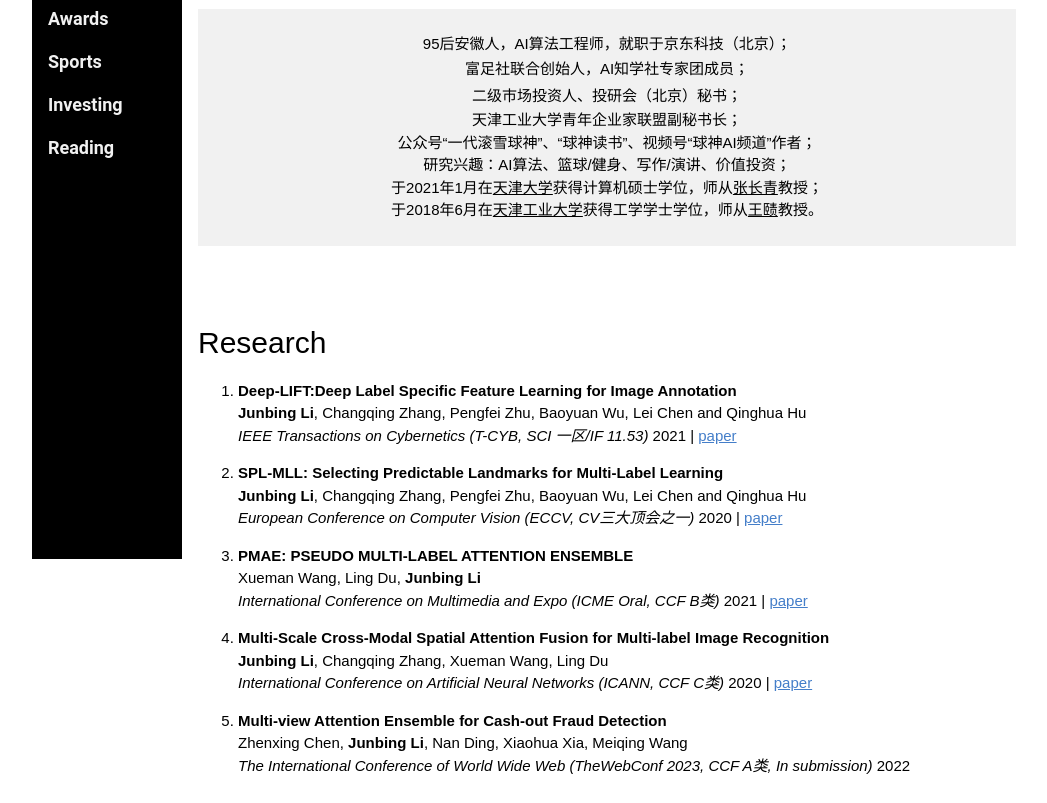
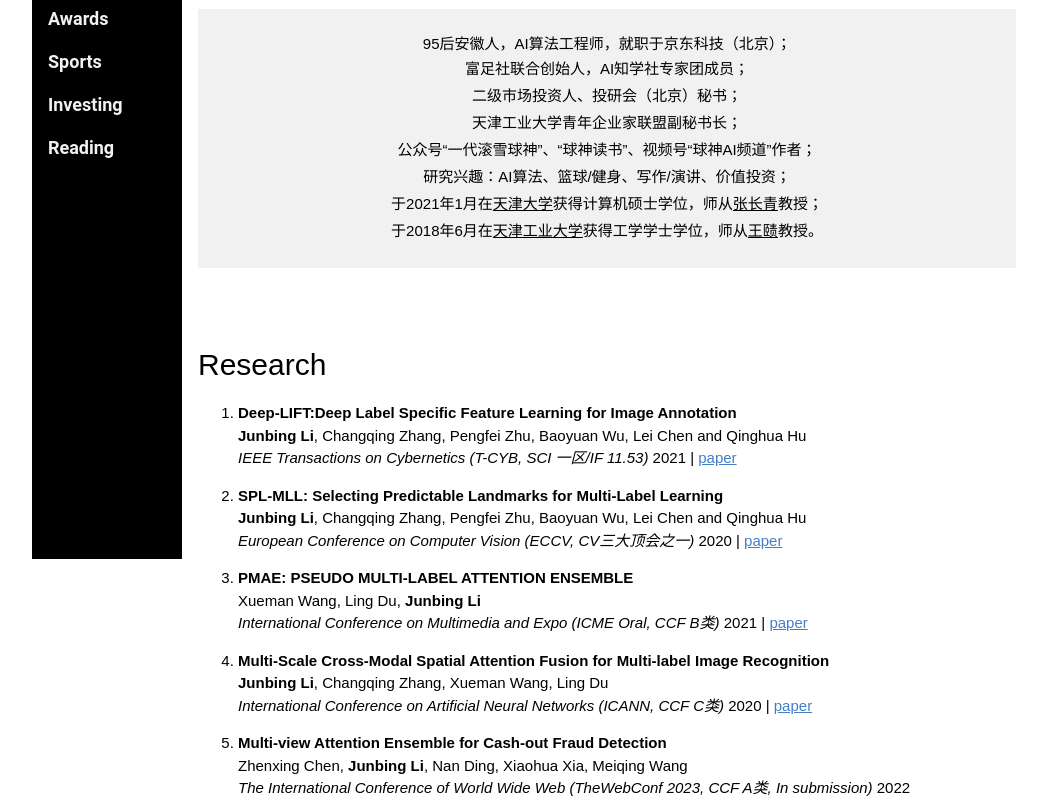
Before and after one commit to yidaiqiushen/yidaiqiushen.github.io, a plain HTML site: page index.html in a window 1280 px wide. Shown: the part 241-1044 px from the top of the page, without its empty margins (108-1155 px from the left). Drawn offline with Linux system fonts and the light colour scheme.

Commit message:
Update index.html

```diff
--- a/index.html
+++ b/index.html
@@ -109,19 +109,19 @@
         <p class="w3-center" style="width:100%; margin:0 auto; max-width:500px; line-height: 1.8">
           二级市场投资人、投研会（北京）秘书；
         </p>
-        <p class="w3-center" style="width:100%; margin:0 auto; max-width:500px">
+        <p class="w3-center" style="width:100%; margin:0 auto; max-width:500px; line-height: 1.8">
           天津工业大学青年企业家联盟副秘书长；
         </p>
-        <p class="w3-center" style="width:100%; margin:0 auto; max-width:500px">
+        <p class="w3-center" style="width:100%; margin:0 auto; max-width:500px; line-height: 1.8">
           公众号“一代滚雪球神”、“球神读书”、视频号“球神AI频道”作者；
         </p>
-        <p class="w3-center" style="width:100%; margin:0 auto; max-width:500px">
+        <p class="w3-center" style="width:100%; margin:0 auto; max-width:500px; line-height: 1.8">
           研究兴趣：AI算法、篮球/健身、写作/演讲、价值投资；
         </p>
-        <p class="w3-center" style="width:100%; margin:0 auto; max-width:500px">
+        <p class="w3-center" style="width:100%; margin:0 auto; max-width:500px; line-height: 1.8">
           于2021年1月在<a href="http://www.tju.edu.cn/">天津大学</a>获得计算机硕士学位，师从<a href="http://cic.tju.edu.cn/faculty/zhangchangqing/index.html">张长青</a>教授；
         </p>
-        <p class="w3-center" style="width:100%; margin:0 auto; max-width:500px">
+        <p class="w3-center" style="width:100%; margin:0 auto; max-width:500px; line-height: 1.8">
           于2018年6月在<a href="https://www.tiangong.edu.cn/">天津工业大学</a>获得工学学士学位，师从<a href="https://ss.tiangong.edu.cn/_upload/article/files/c0/a0/b33acb6149c48df362fc388fc7c6/6fa407d8-2efa-4812-a622-31c5580d47ce.pdf">王赜</a>教授。
         </p>
         </div>
```
